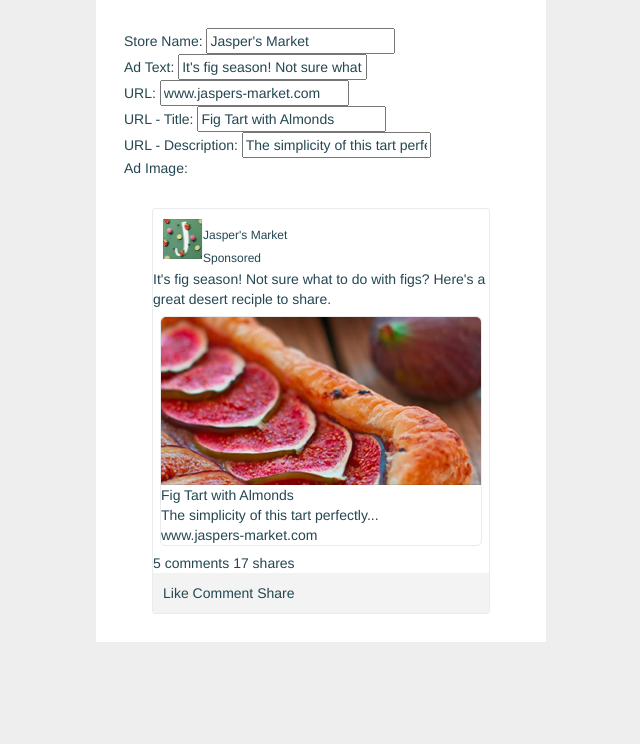
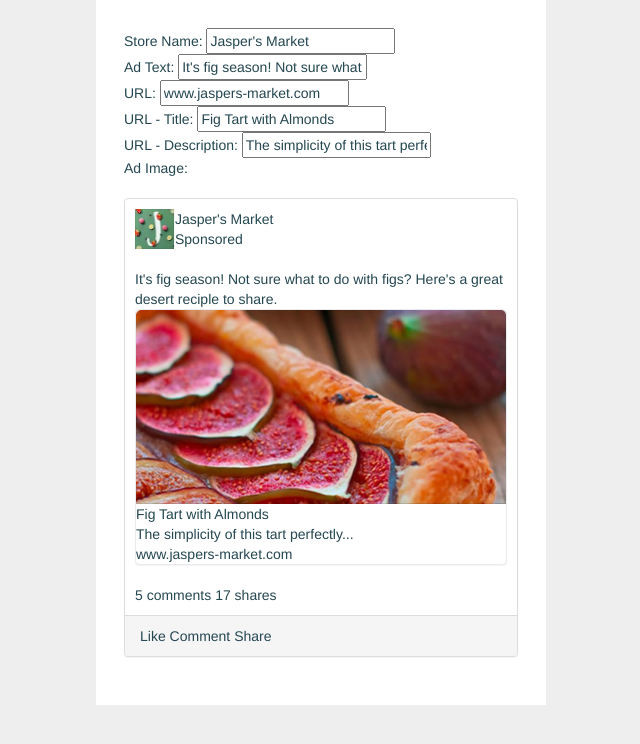
Before and after one commit to Ammarmasud/facebook-ad-builder, a plain HTML site: page index.html in a window 1280 px wide. Shown: the whole page, without its empty margins (319-959 px from the left). Drawn offline with nearby package versions, Linux system fonts and the light colour scheme.

Commit message:
using bootstrap panels rather than creating them from scratch. Trying to minimize the amount of css used

```diff
--- a/index.html
+++ b/index.html
@@ -31,17 +31,18 @@
     Ad Image: <br>
     <br>
 
-    <div class='ad'>
-
+    <div class='ad panel panel-default'>
+      <div class='panel-body'>
         <header>
           <img class="profile-pic" src="images/profilePic.png">
-        <h6>{{storeName}}</h6>
-        <h6>Sponsored</h6>
+          {{storeName}}<br>
+          Sponsored
         </header>
+        <br>
 
         {{adText}}
 
-      <div class='adImage'>
+        <div class='adImage panel'>
           <img src="images/samplePic.png" class="fullPic">
           {{urlTitle}}<br>
           {{urlDescription}}<br>
@@ -49,11 +50,13 @@
         </div>
 
         5 comments 17 shares
-      <footer>
+      </div>
+
+      <div class="panel-footer">
         Like
         Comment
         Share
-      </footer>
+      </div>
 
     <div>
   </div>
--- a/styles/app.css
+++ b/styles/app.css
@@ -17,20 +17,26 @@ body {
 }
 
 .ad {
-  box-sizing: border-box;
+
+/*  box-sizing: border-box;
   margin-right: 2em;
   margin-left: 2em;
   margin-top: 10px;
   border-radius: 3px;
-  border: 1px solid rgb(233,235,238);
+  border: 1px solid rgb(233,235,238);*/
 }
 
-header {
+.panel-body {
+  padding: 10px;
+}
+
+
+/*header {
   border-top-right-radius: 5px;
   border-top-left-radius: 5px;
   height: 60px;
   padding: 10px;
-}
+}*/
 
 .profile-pic {
   height: 40px;
@@ -39,9 +45,8 @@ header {
 }
 
 .adImage {
-  box-sizing: border-box;
-  margin: 0.5em;
-  border-radius: 5px;
+  /*box-sizing: border-box;*/
+  /*border-radius: 5px;*/
   border: 1px solid rgb(233,235,238);
 }
 
```
Lines whose indentation alone changed are shown as unchanged.
